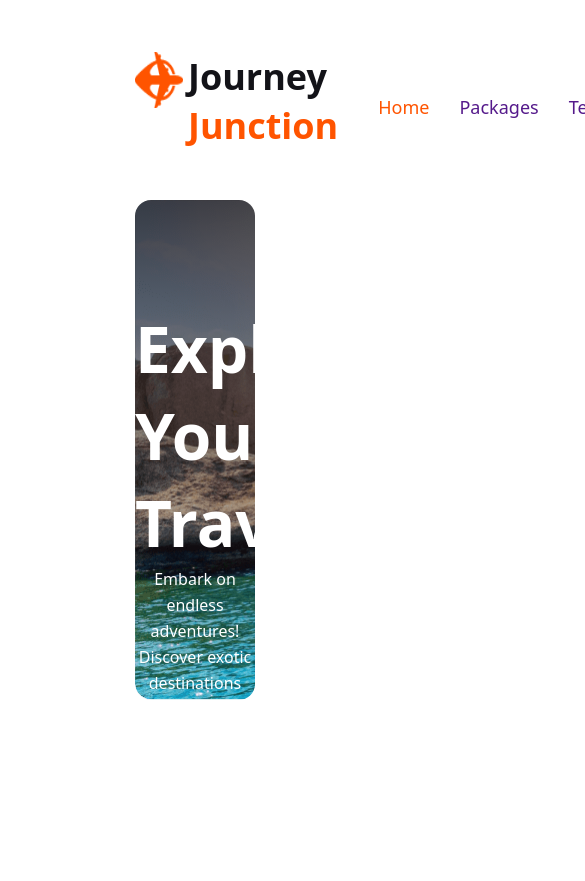
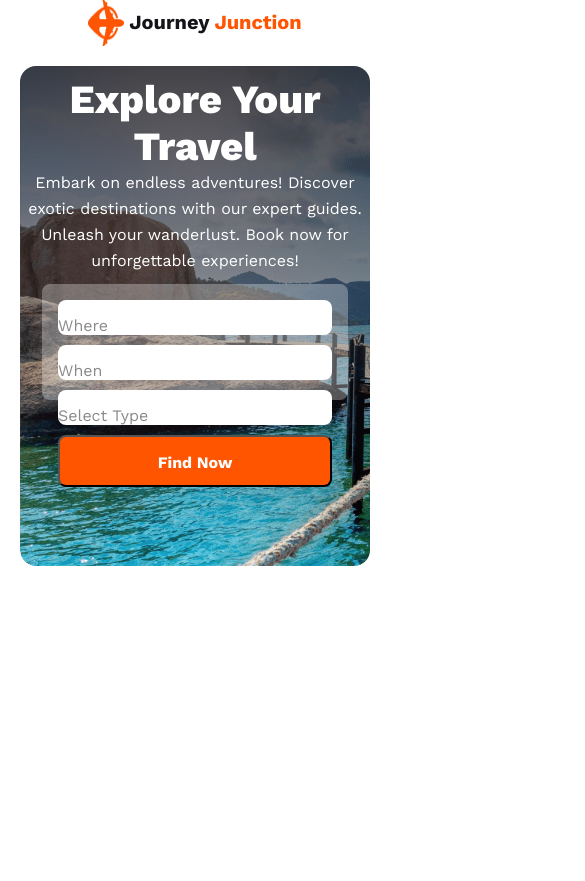
Before and after one commit to protim1451/b9-a2-4303, a plain HTML site: page index.html in a window 390 px wide. Shown: the top 881 px of the page, 585 px wide, since content can reach past the window. After the commit the page ends 844 px from the top, so only its background shows below. Drawn offline with nearby package versions, Linux system fonts and the light colour scheme.

Commit message:
header done

```diff
--- a/styles/style.css
+++ b/styles/style.css
@@ -1,9 +1,8 @@
-@import url('https://fonts.googleapis.com/css2?family=Mulish:wght@300;400;500;600;700;800&display=swap');
+@import url('https://fonts.googleapis.com/css2?family=Work+Sans:wght@400;500;600;700;800&display=swap');
 
 *{
-    font-family: system-ui, -apple-system, BlinkMacSystemFont, 'Segoe UI', Roboto, Oxygen, Ubuntu, Cantarell, 'Open Sans', 'Helvetica Neue', sans-serif;
+    font-family: 'Work Sans', sans-serif;
     margin: 0px 0px 0px 0px;
-    /* padding: 0px 0px 0px 0px; */
 }
 .btn-primary{
     width: 174px;
@@ -111,3 +110,56 @@ nav li a{
     text-align:left;
     padding-top: 16px;
 }
+
+
+/* Responsive Style */
+@media screen and (max-width:600px){
+    nav{
+        flex-direction: column;
+    }
+    .nav-title{
+        margin-left: 0px;
+        margin-top: 0px;
+        padding: 0px;
+    }
+    .section-title, .title2{
+        font-size: 1.25rem;
+        font-weight: 700;
+        margin-top: 10px;
+    }
+    .nav-title img{
+        width: 36px;
+        height: 46.008px;
+    }
+    nav>ul{
+        display:none;
+    }
+    .banner{
+        margin-top: 20px;
+        margin-left: 20px;
+        margin-right: 20px;
+        background-size: auto;
+    }
+    .banner-input{
+        flex-direction: column;
+        align-items: center;
+        gap: 10px;
+        background: rgba(255, 255, 255, 0.30);
+        width: fit-content;
+    }
+    .banner-title{
+        padding-top: 10px;
+        font-size: 2.5rem;
+    }
+    .banner-desc{
+        margin-bottom: 10px;
+    }
+    .where, .when, .type{
+        width: 274px;
+        height: 52px;
+    }
+    .btn-primary{
+        width: 274px;
+        height: 52px;
+    }
+}
```
